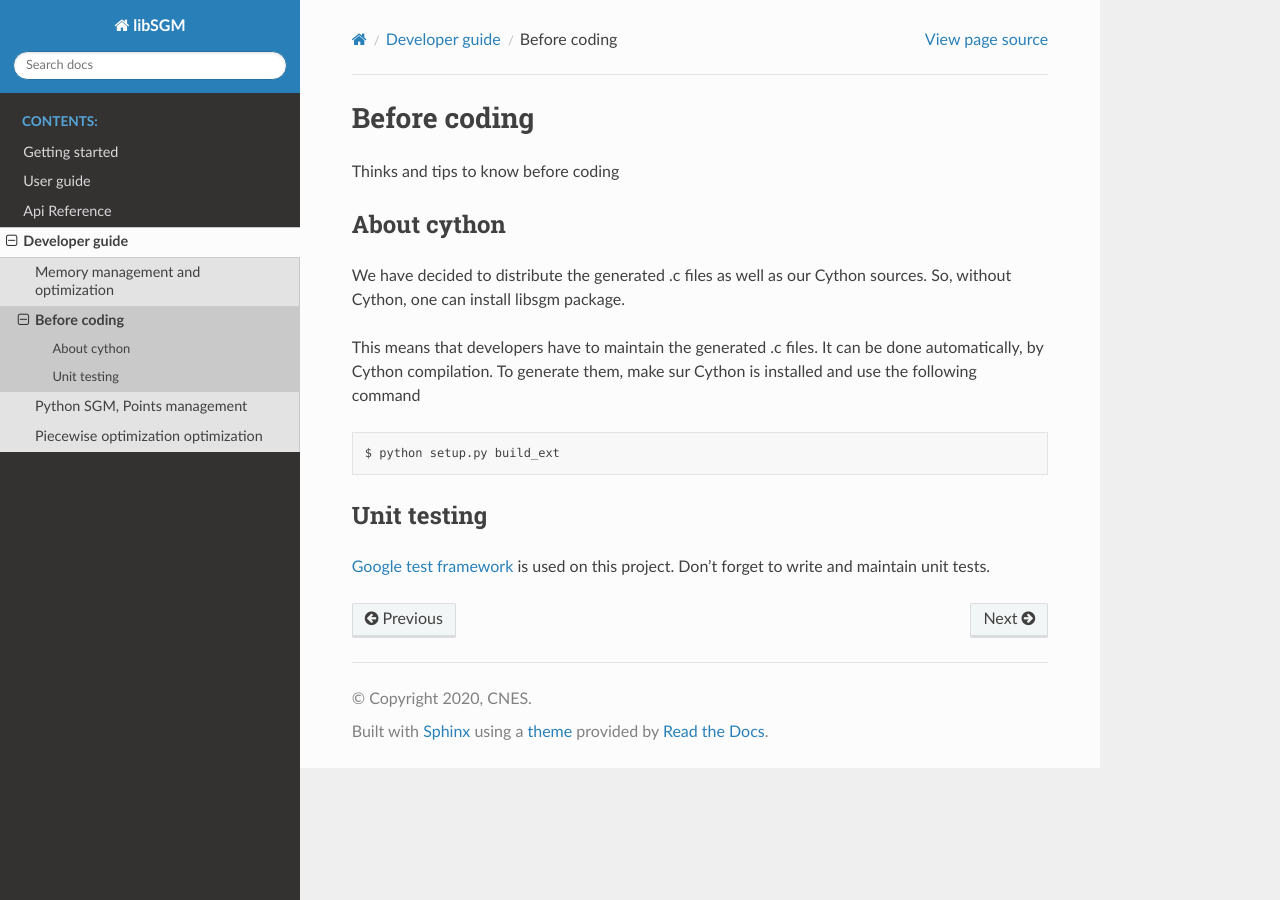
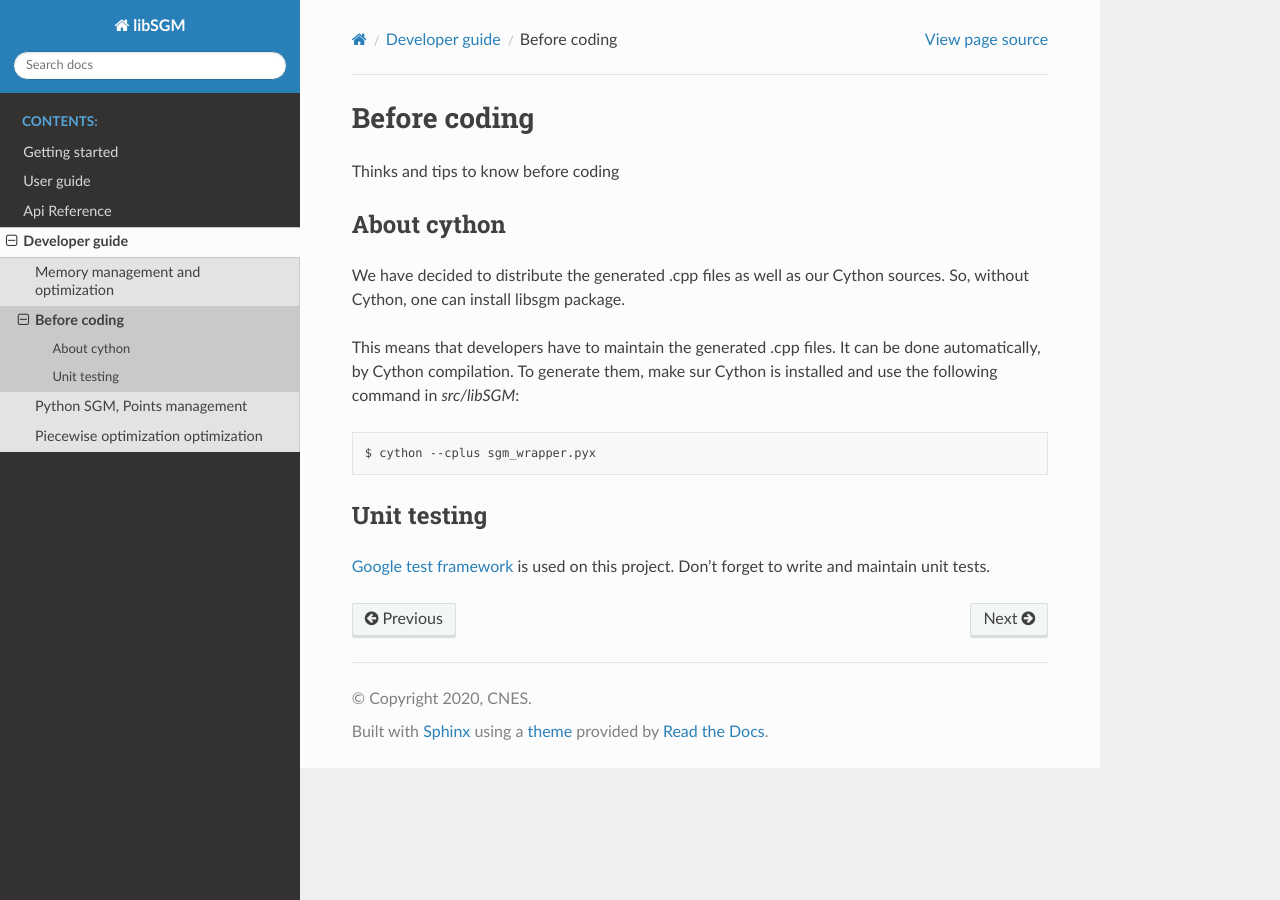
Before and after one commit to CNES/Pandora_libSGM, a Sphinx documentation site: the page built from doc/source/developer_guide/before_coding.rst, in a window 1280 px wide. Built offline with Sphinx 7.4.7 and the Read the Docs theme 2.0.0, drawn with Linux system fonts in a browser that asks for light colours; formulas are drawn with MathJax 3; pages that are not in the unit, such as notebooks, are missing from menus.

Commit message:
doc: update about cython

```diff
--- a/doc/source/developer_guide/before_coding.rst
+++ b/doc/source/developer_guide/before_coding.rst
@@ -6,15 +6,15 @@ Thinks and tips to know before coding
 About cython
 ------------
 
-We have decided to distribute the generated .c files as well as our Cython sources.
+We have decided to distribute the generated .cpp files as well as our Cython sources.
 So, without Cython, one can install libsgm package.
 
-This means that developers have to maintain the generated .c files. It can be done automatically, by Cython compilation.
-To generate them, make sur Cython is installed and use the following command
+This means that developers have to maintain the generated .cpp files. It can be done automatically, by Cython compilation.
+To generate them, make sur Cython is installed and use the following command in `src/libSGM`:
 
 .. sourcecode:: text
 
-    $ python setup.py build_ext
+    $ cython --cplus sgm_wrapper.pyx
 
 
 Unit testing
```
